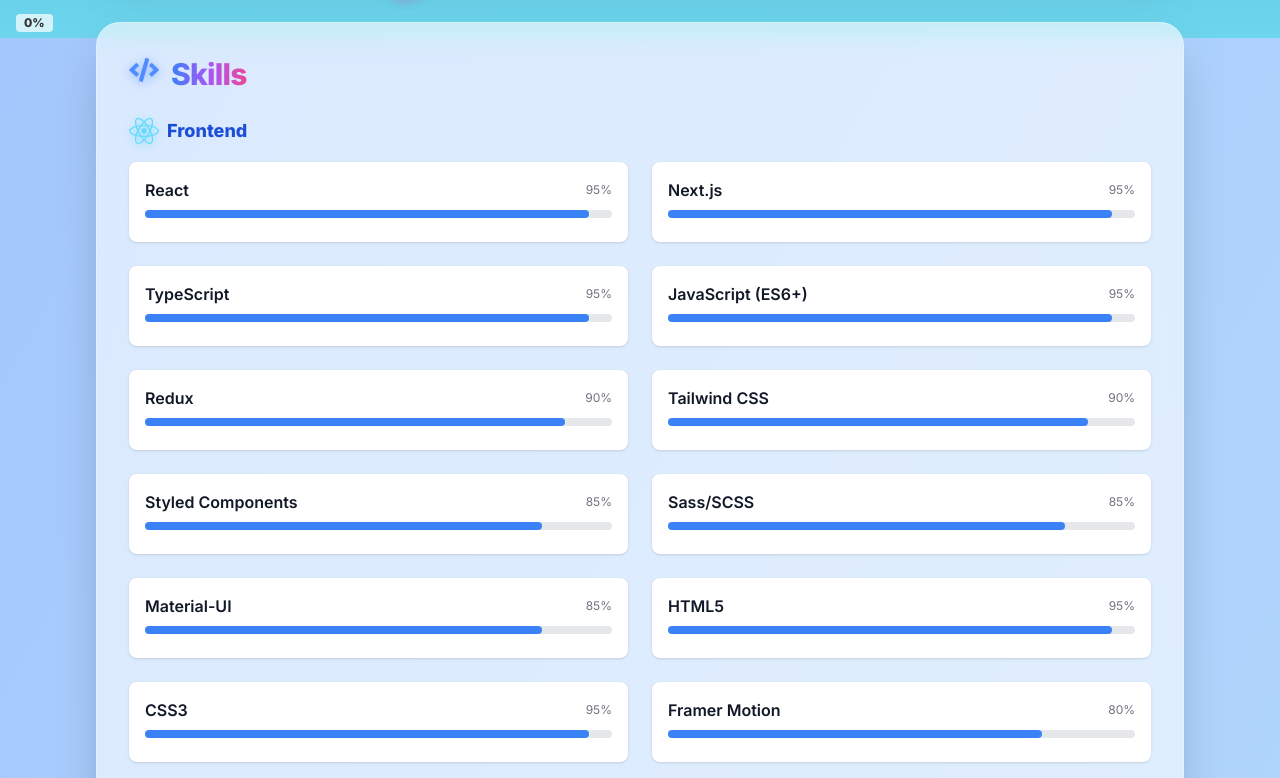
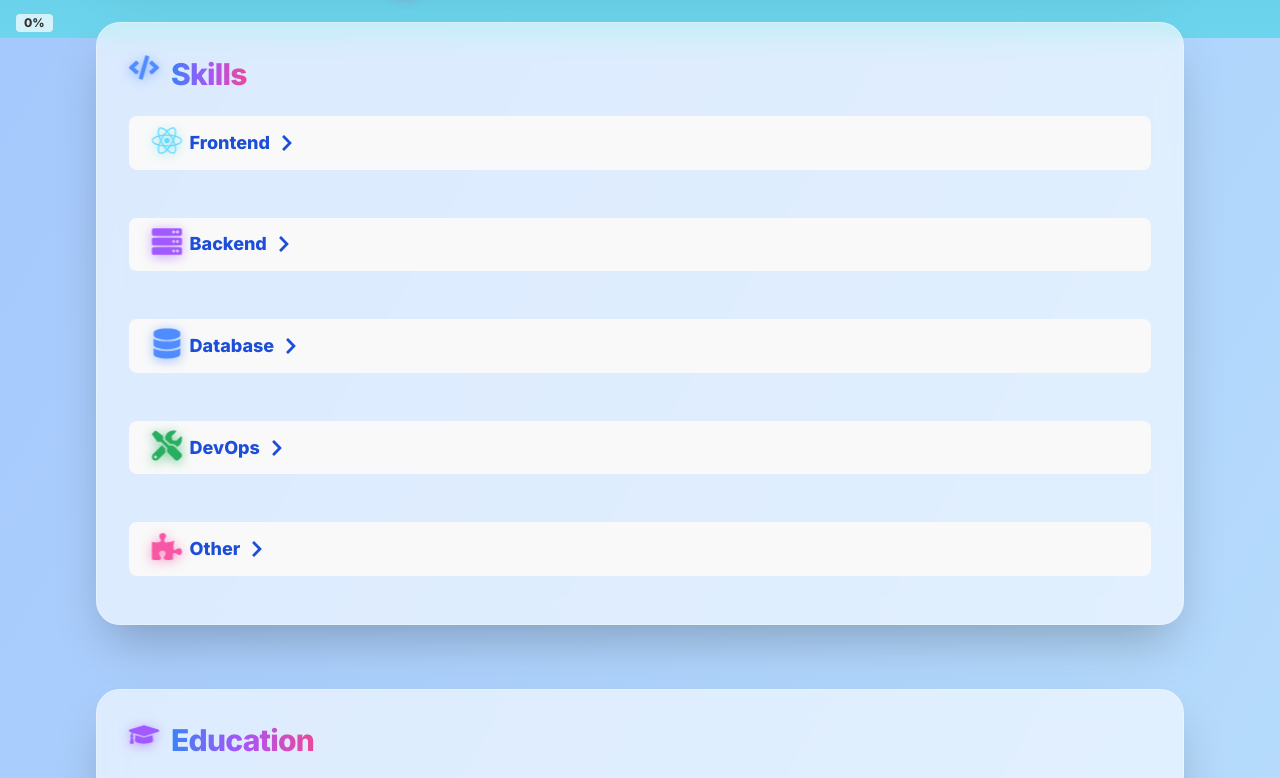
Before and after one commit to qafariamirhossein/modern-resume, a React (Vite) app: page / in a window 1280 px wide. Shown: the part 762-1540 px from the top of the page. Built offline with nearby package versions, Linux system fonts and the light colour scheme.

Commit message:
Update skills categories

```diff
--- a/src/assets/Skills.tsx
+++ b/src/assets/Skills.tsx
@@ -1,6 +1,7 @@
 import { useTranslation } from 'react-i18next';
 import { useEffect, useRef, useState } from 'react';
 import { FaReact, FaServer, FaDatabase, FaTools, FaPuzzlePiece } from 'react-icons/fa';
+import { FaChevronDown, FaChevronRight } from 'react-icons/fa';
 
 const ProgressBar = ({ value, trigger }: { value: number; trigger: boolean }) => {
   const [displayValue, setDisplayValue] = useState(0);
@@ -37,6 +38,7 @@
   const skillsObj = t('skills_list', { returnObjects: true }) as Record<string, { name: string; level: number }[]>;
   const ref = useRef<HTMLDivElement>(null);
   const [visible, setVisible] = useState(false);
+  const [openCategories, setOpenCategories] = useState<string[]>([]);
 
   useEffect(() => {
     const observer = new window.IntersectionObserver(
@@ -74,15 +76,36 @@
 
   return (
     <div ref={ref} className="flex flex-col gap-8">
-      {Object.entries(skillsObj).map(([category, skills]) => (
+      {Object.entries(skillsObj).map(([category, skills]) => {
+        const isOpen = openCategories.includes(category);
+        const toggleCategory = () => {
+          setOpenCategories(prev =>
+            prev.includes(category)
+              ? prev.filter(c => c !== category)
+              : [...prev, category]
+          );
+        };
+        return (
           <div key={category}>
-          <h3 className="text-lg font-bold mb-4 text-blue-700 dark:text-blue-300 flex items-center">
+            <button
+              className="w-full text-left text-lg font-bold mb-4 text-blue-700 dark:text-blue-300 flex items-center focus:outline-none"
+              onClick={toggleCategory}
+              aria-expanded={isOpen}
+              aria-controls={`skills-panel-${category}`}
+            >
               <span className="sea-float">{categoryIcons[category]}</span>
               {categoryLabels[category] || category}
-          </h3>
-          <div className="grid grid-cols-1 sm:grid-cols-2 gap-6">
+              <span className="ml-2">
+                {isOpen ? <FaChevronDown /> : <FaChevronRight />}
+              </span>
+            </button>
+            {isOpen && (
+              <div
+                id={`skills-panel-${category}`}
+                className="grid grid-cols-1 sm:grid-cols-2 gap-6 animate-fade-in"
+              >
                 {skills.map(skill => (
-              <div key={skill.name} className="bg-white dark:bg-gray-700 p-4 rounded-lg shadow flex flex-col gap-2 animate-fade-in">
+                  <div key={skill.name} className="bg-white dark:bg-gray-700 p-4 rounded-lg shadow flex flex-col gap-2">
                     <div className="flex justify-between items-center">
                       <span className="font-semibold">{skill.name}</span>
                       <span className="text-xs opacity-60">{skill.level}%</span>
@@ -91,8 +114,10 @@
                   </div>
                 ))}
               </div>
+            )}
           </div>
-      ))}
+        );
+      })}
     </div>
   );
 };
```
Lines whose indentation alone changed are shown as unchanged.
